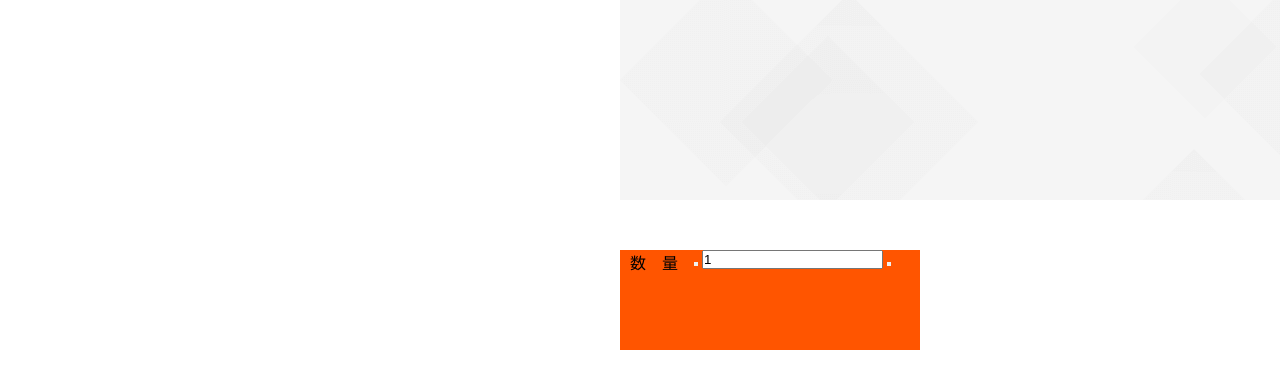
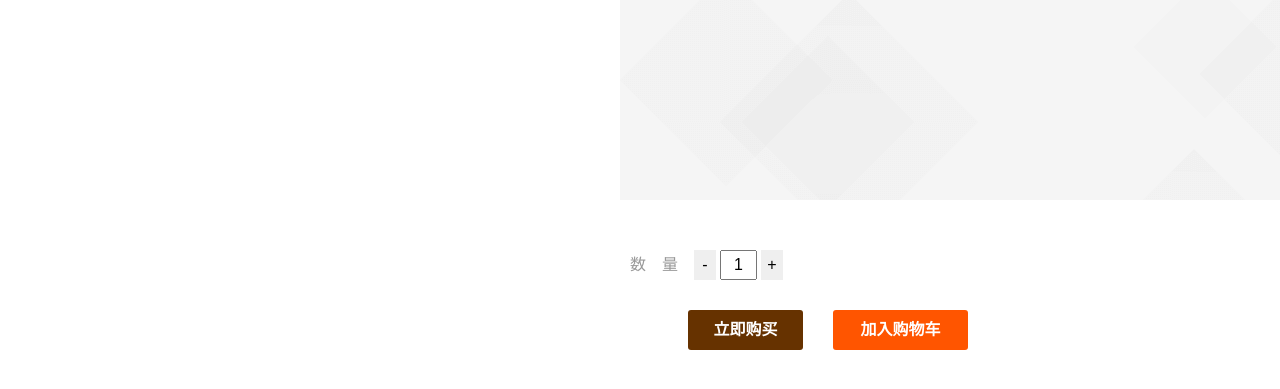
Before and after one commit to pengdragon/taobao, a website: page app/page/detail_page.html in a window 1280 px wide. Shown: the part 205-594 px from the top of the page. Drawn offline with Linux system fonts and the light colour scheme; a small style sheet from the web is missing.

Commit message:
详情页css已全部搞定

```diff
--- a/app/css/detailp.css
+++ b/app/css/detailp.css
@@ -153,7 +153,7 @@
     height: 20.8px;;
 }
   .weight dt span,.version dt span,.color dt span{
-    letter-spacing: .5em;
+    letter-spacing: 1em;
     display: block;
     height: 36px;
     line-height: 36px;
@@ -196,9 +196,9 @@
       font-size: 12px;
   }
   #buycount{
-    height: 100px;
-    width:300px;
-    background: #f50;
+    height: 30px;
+    width:165px;
+    /* background: #f50; */
     clear:both;
     padding-left:10px;
     margin-top:50px;
@@ -208,7 +208,66 @@
   }
   #buycount dt span{
     letter-spacing: 1em;
+    display: block;
+    height: 36px;
+    line-height: 30px;
+    color: #999;
   }
   #buycount dd{
     float:left;
   }
+  #buycount dd button{
+    height: 30px;
+    width:22px;
+    outline: none;
+    border:none;
+    font-size: 16px;
+  }
+  #buycount dd input{
+    width:37px;
+    height: 30px;
+    outline: none;
+    text-align: center;
+    line-height: 30px;
+    font-size: 16px;
+  }
+ .mainbtns{
+   padding-left:68px;
+   padding-top:30px;
+   position: relative;
+ }
+ .mainbtns span{
+   display: block;
+    height: 40px;
+    line-height: 40px;
+    text-align: center;
+    width:100px;
+    float:left;
+    margin-left:0px;
+ }
+ .mainbtns .btnbuy{
+   background: #663200;
+   color: #fff;
+    font: 16px/40px microsoft yahei;
+    font-weight: 600;
+    border-radius: 3px;
+    width: 115px;
+    height: 40px;
+    margin-right:30px;
+ }
+ .mainbtns .btnaddshop{
+   background: #f50;
+   color: #fff;
+   font: 16px/40px microsoft yahei;
+   font-weight: 600;
+   border-radius: 3px;
+   width: 135px;
+   height: 40px;
+ }
+ .mainbtns .pl-gouwuche{
+   position: absolute;
+   font-size: 26px;
+   top:36px;
+   left:214px;
+   color:white;
+ }
--- a/app/js/detail_page.js
+++ b/app/js/detail_page.js
@@ -1,3 +1,4 @@
+//渲染商品信息
 function Detail(obj){
     if(typeof obj.ele ==='string')obj.ele = document.querySelector(obj.ele);
     this.$detail = obj.ele;
@@ -64,3 +65,42 @@ Detail .prototype.insertData = function(){
         }
     }
 }
+//加入数量
+var count = (function() {
+    // 获取所有添加按钮
+    var $addBtnAll = document.querySelectorAll('.add');
+    // 获取所有清除按钮
+    var $clearBtnAll =  document.querySelectorAll('.clear')
+    return {
+        init() {
+            this.event();
+        },
+        event() {
+            const _this = this;
+            for(var i = 0; i < $addBtnAll.length; i++) {
+                    (function() {
+                        var  count = 0
+                        $addBtnAll[i].onclick = function() {
+                            count++;
+                            _this.set(this.parentNode, count, 'p');
+                        }
+                        $clearBtnAll[i].onclick = function() {
+                            count = 0;
+                            _this.set(this.parentNode, count, 'p')
+                        }
+
+                    }())
+
+            }
+        },
+        set(ele, val, child) {
+            // 如果传入了子类名
+            if(child) {
+                ele.querySelector(child).innerHTML = val;
+            } else {
+                ele.innerHTML = val;
+            }
+        }
+    }
+}())
+count.init()
--- a/app/page/detail_page.html
+++ b/app/page/detail_page.html
@@ -4,8 +4,9 @@
     <meta charset="UTF-8">
     <meta name="viewport" content="width=device-width, initial-scale=1.0">
     <meta http-equiv="X-UA-Compatible" content="ie=edge">
-    <title>Document</title>
+    <title>苏宁易购</title>
     <link rel="stylesheet" href="../css/detailp.css">
+    <link rel="stylesheet" href="http://at.alicdn.com/t/font_958130_m6zx3g40tjf.css">
 </head>
 <body>
     <div class="contentp">
@@ -39,11 +40,18 @@
                 <span>数量</span>
             </dt>
             <dd>
-               <button></button>
+               <button class="addBtn">-</button>
                <input type="text" value="1">
-               <button></button>
+               <button class="reduceBtn">+</button>
             </dd>
         </dl>
+        <div class="mainbtns">
+            <span class="btnbuy">立即购买</span>
+           <div class="addshop">
+               <i class="pl pl-gouwuche"></i>
+               <span class="btnaddshop">加入购物车</span>
+           </div>
+        </div>
       </div>
     </div>
     <script src="../js/jquery.js"></script>
```
